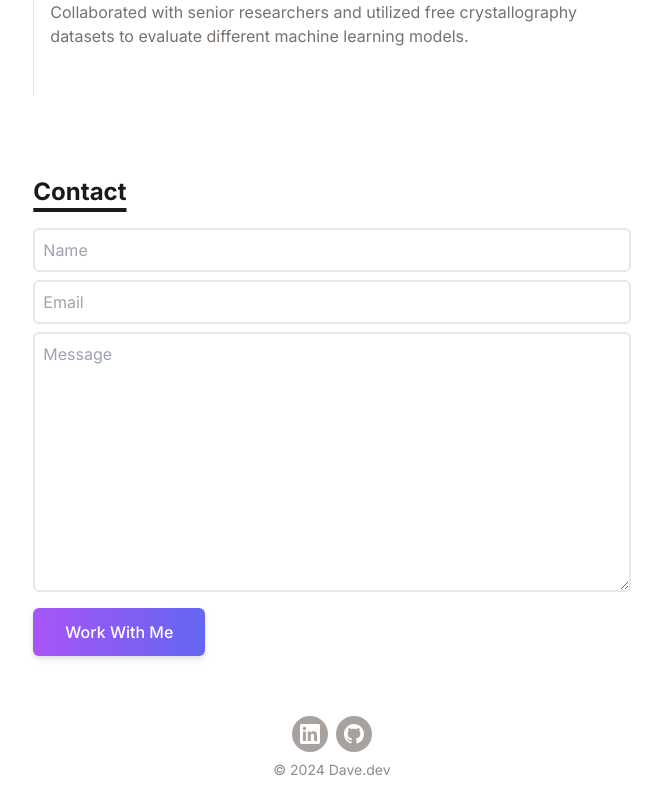
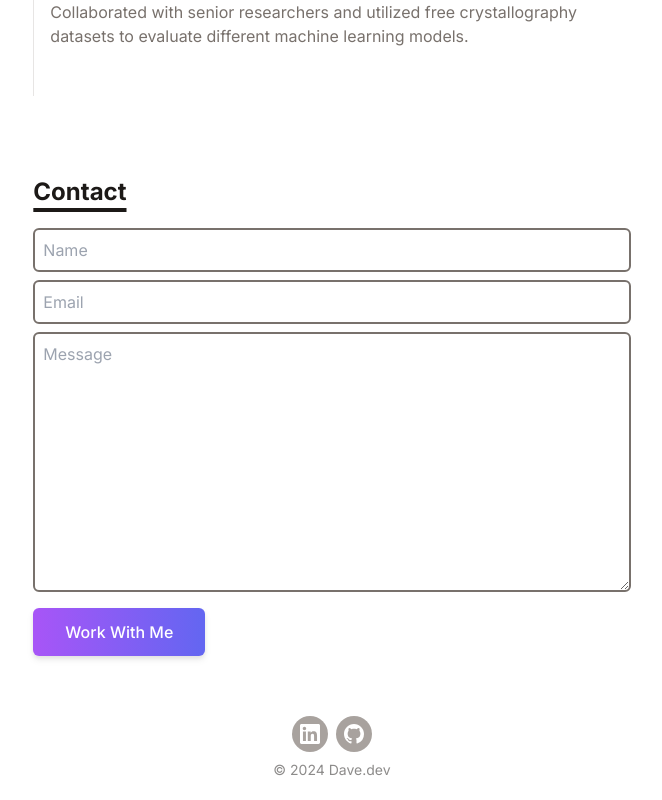
Before and after one commit to dnxv/simple-portfolio, a React (Vite) app: page / in a window 1280 px wide. Shown: the part 1888-2688 px from the top of the page, without its empty margins (308-970 px from the left). Built offline with nearby package versions, Linux system fonts and the light colour scheme.

Commit message:
updated contact

```diff
--- a/src/components/Contact.jsx
+++ b/src/components/Contact.jsx
@@ -30,6 +30,7 @@ function Contact() {
             className="p-2 bg-transparent
             border-2 rounded-md
             focus:outline-none
+            border-stone-500
             dark:border-neutral-600"
           />
           <input
@@ -39,6 +40,7 @@ function Contact() {
             className="my-2 p-2 bg-transparent
             border-2 rounded-md
             focus:outline-none
+            border-stone-500
             dark:border-neutral-600"
           />
           <textarea
@@ -49,6 +51,7 @@ function Contact() {
             bg-transparent
             border-2 rounded-md
             focus:outline-none
+            border-stone-500
             dark:border-neutral-600"
           />
 
```
